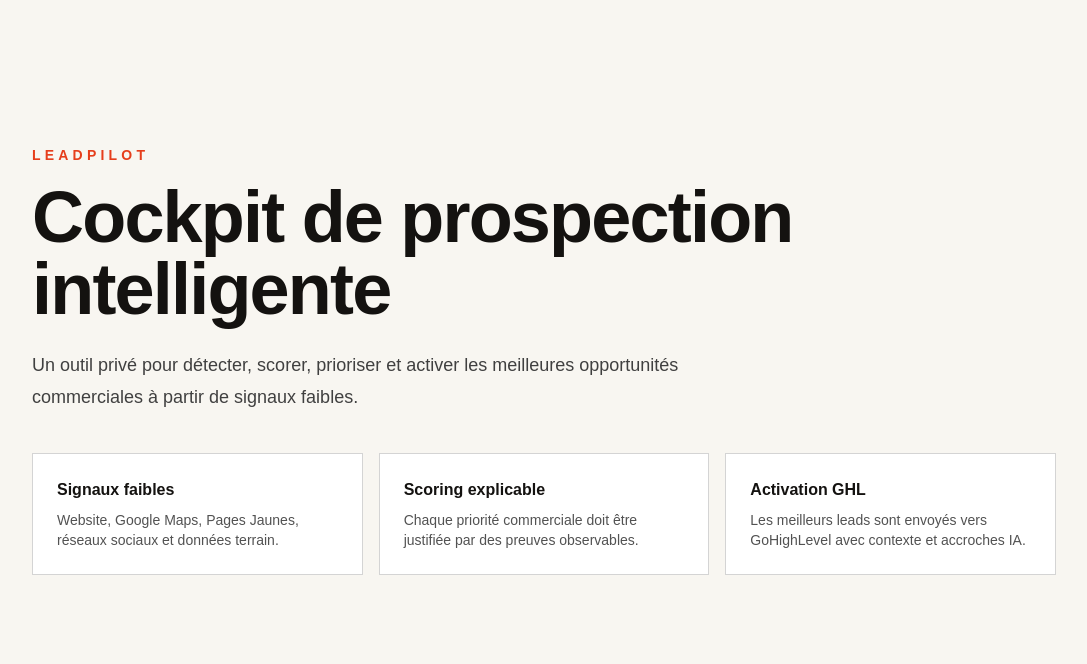
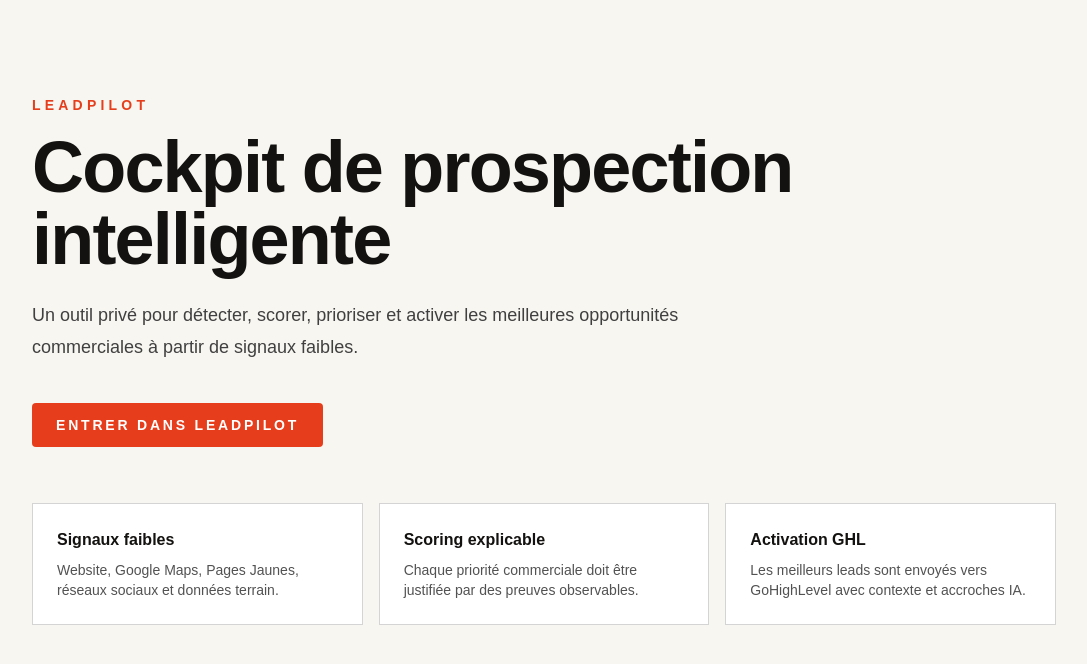
Before and after one commit to Simsonyc/leadpilot, a Next.js app: page / in a window 1280 px wide. Shown: the top 664 px of the page, without its empty margins (96-1183 px from the left). Built offline with nearby package versions, Linux system fonts and the light colour scheme.

Commit message:
Add LeadPilot entry CTA

```diff
--- a/app/page.tsx
+++ b/app/page.tsx
@@ -1,3 +1,5 @@
+import Link from "next/link";
+
 export default function Home() {
   return (
     <main className="min-h-screen bg-[#F8F6F1] px-6 py-10 text-[#141210]">
@@ -15,25 +17,35 @@
           meilleures opportunités commerciales à partir de signaux faibles.
         </p>
 
-        <div className="mt-10 grid gap-4 md:grid-cols-3">
+        <Link
+          href="/leads"
+          className="mt-10 inline-flex w-fit items-center rounded bg-[#E63E1C] px-6 py-3 text-sm font-semibold uppercase tracking-[0.2em] text-white transition hover:opacity-90"
+        >
+          Entrer dans LeadPilot
+        </Link>
+
+        <div className="mt-14 grid gap-4 md:grid-cols-3">
           <div className="border border-neutral-300 bg-white p-6">
             <h2 className="font-semibold">Signaux faibles</h2>
             <p className="mt-2 text-sm text-neutral-600">
-              Website, Google Maps, Pages Jaunes, réseaux sociaux et données terrain.
+              Website, Google Maps, Pages Jaunes, réseaux sociaux et données
+              terrain.
             </p>
           </div>
 
           <div className="border border-neutral-300 bg-white p-6">
             <h2 className="font-semibold">Scoring explicable</h2>
             <p className="mt-2 text-sm text-neutral-600">
-              Chaque priorité commerciale doit être justifiée par des preuves observables.
+              Chaque priorité commerciale doit être justifiée par des preuves
+              observables.
             </p>
           </div>
 
           <div className="border border-neutral-300 bg-white p-6">
             <h2 className="font-semibold">Activation GHL</h2>
             <p className="mt-2 text-sm text-neutral-600">
-              Les meilleurs leads sont envoyés vers GoHighLevel avec contexte et accroches IA.
+              Les meilleurs leads sont envoyés vers GoHighLevel avec contexte et
+              accroches IA.
             </p>
           </div>
         </div>
```
